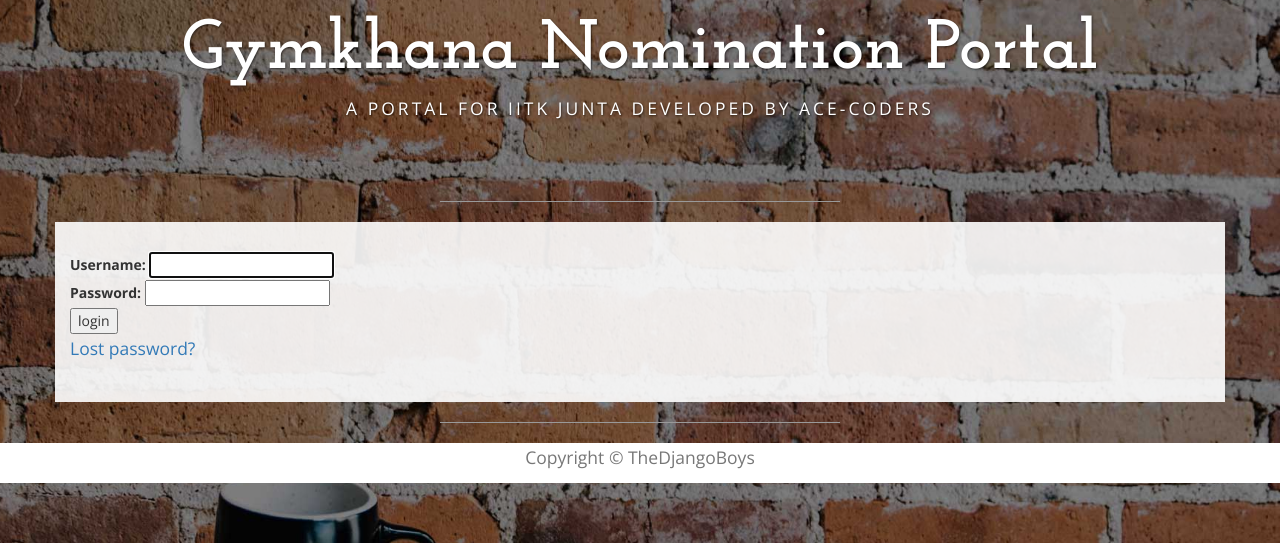
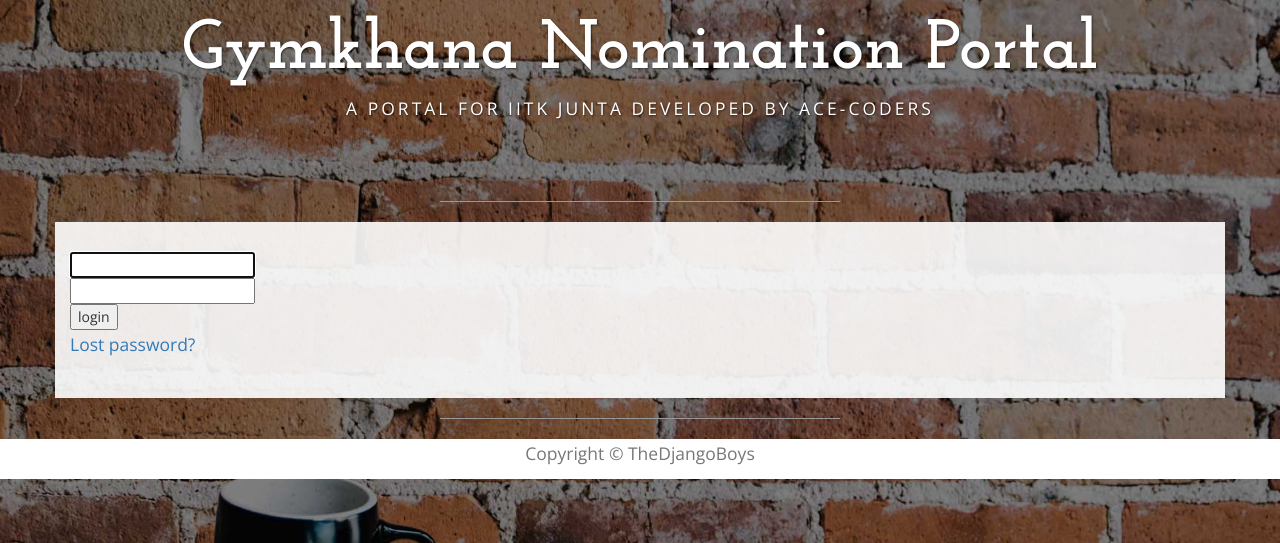
Before and after one commit to aniketp/Gymkhana-Nominations, a Django app: page /accounts/login/ in a window 1280 px wide. Shown: the part 95-638 px from the top of the page. Run offline with Django 3.2, Linux system fonts and the light colour scheme; some libraries are stand-ins or nearby versions.

Commit message:
Login form bootstraped

```diff
--- a/nomi/templates/registration/login.html
+++ b/nomi/templates/registration/login.html
@@ -1,5 +1,5 @@
 {% extends "base.html" %}
-
+{% load bootstrap %}
 
 {% block content %}
 <div class="container box">
@@ -17,13 +17,11 @@
             {% else %}
              <form method="post" action="{% url 'login' %}">
                 {% csrf_token  %}
-                <div >
-                    <td>{{form.username.label_tag}}</td>
-                    <td>{{form.username}}</td>
+                <div>
+                    <td>{{form.username|bootstrap}}</td>
                 </div>
                 <div>
-                    <td>{{form.password.label_tag}}</td>
-                    <td>{{form.password}}</td>
+                    <td>{{form.password|bootstrap}}</td>
                 </div>
                 <div>
                     <input type="submit" value="login" />
```
Also changed, not shown: nomi/views.py (+4 -4 lines), db.sqlite3.
